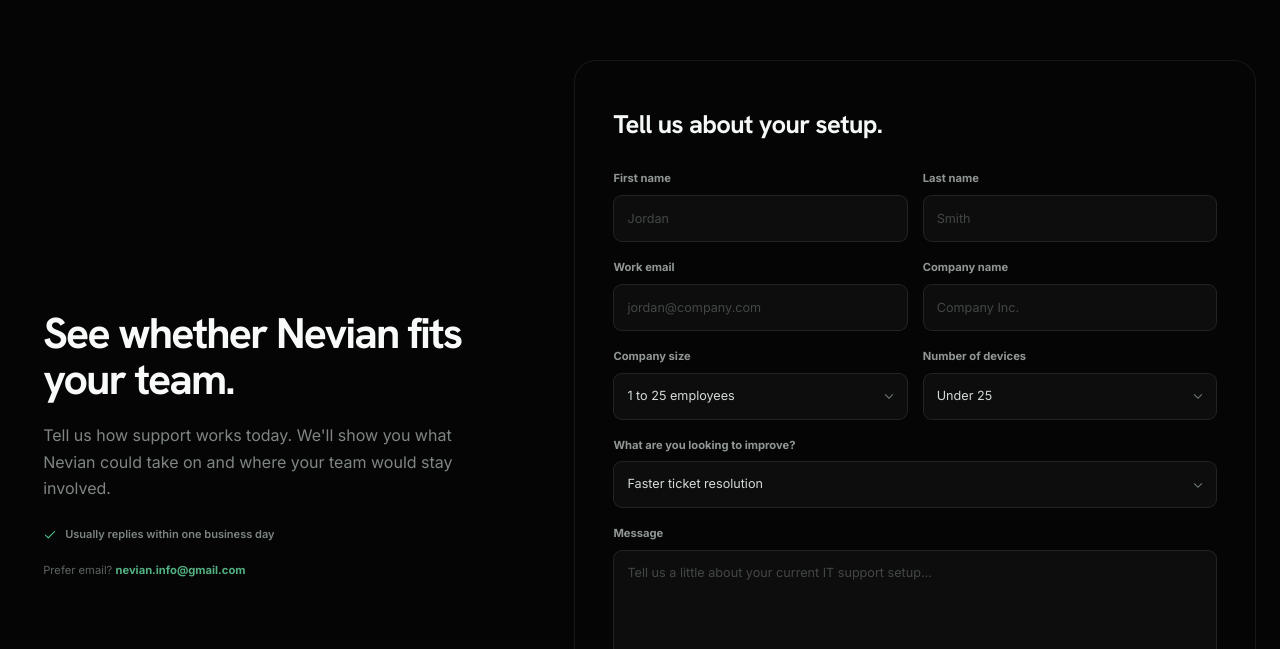
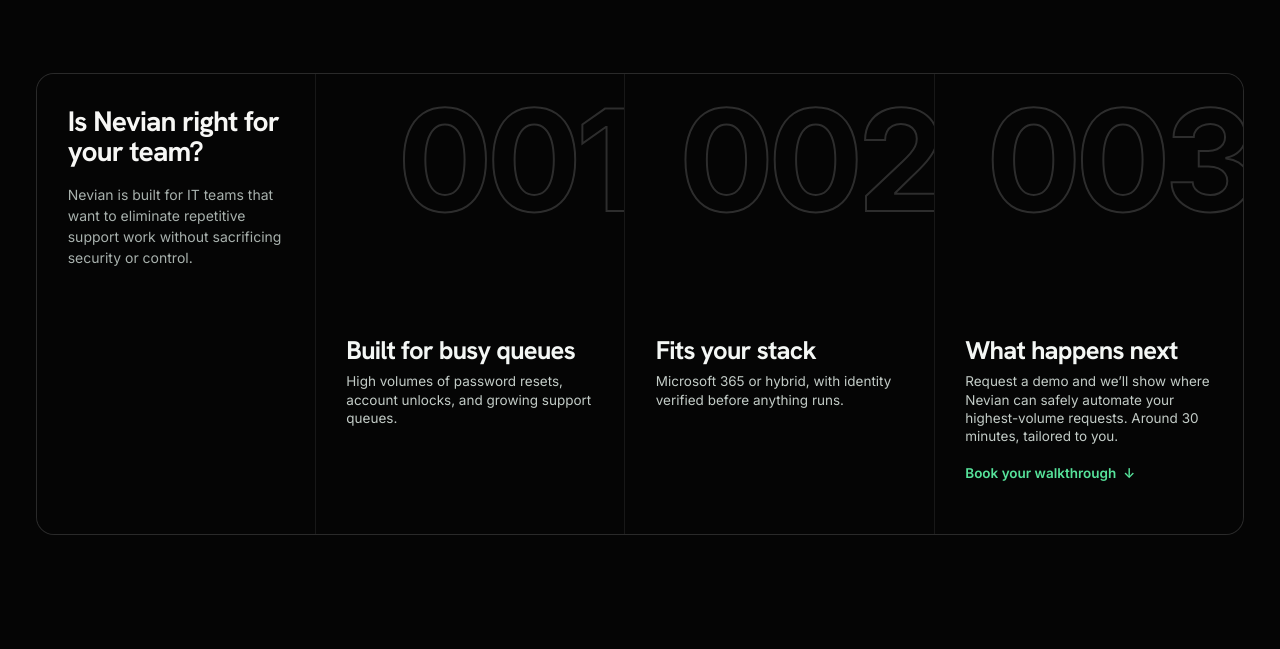
Before and after one commit to NikolayTanev/Nevian, a React (Vite) app in the folder website/: page / in a window 1280 px wide. Shown: the part 2571-3220 px from the top of the page. Built offline with nearby package versions, Linux system fonts and the light colour scheme.

Commit message:
1,2,3 cards

```diff
--- a/website/src/ScratchLanding.jsx
+++ b/website/src/ScratchLanding.jsx
@@ -3,6 +3,7 @@
 import { ScrollToPlugin } from 'gsap/ScrollToPlugin';
 import PasswordResetDemo from './components/PasswordResetDemo.jsx';
 import Integrations from './components/Integrations.jsx';
+import FitSection from './components/FitSection.jsx';
 import ContactSection from './components/ContactSection.jsx';
 import Footer from './components/Footer.jsx';
 import PlatformMenu from './components/PlatformMenu.jsx';
@@ -556,6 +557,7 @@
         </div>
       </section>
 
+      <FitSection />
       <ContactSection />
       <Footer showCta={false} />
     </main>
--- /dev/null
+++ b/website/src/components/FitSection.jsx
@@ -0,0 +1,49 @@
+const fitCards = [
+  {
+    num: '001',
+    title: 'Built for busy queues',
+    body: 'High volumes of password resets, account unlocks, and growing support queues.',
+  },
+  {
+    num: '002',
+    title: 'Fits your stack',
+    body: 'Microsoft 365 or hybrid, with identity verified before anything runs.',
+  },
+  {
+    num: '003',
+    title: 'What happens next',
+    body: 'Request a demo and we\u2019ll show where Nevian can safely automate your highest-volume requests. Around 30 minutes, tailored to you.',
+    cta: { label: 'Book your walkthrough', href: '#contact' },
+  },
+];
+
+export default function FitSection() {
+  return (
+    <section className="fit-section" aria-labelledby="fit-heading">
+      <div className="fit-grid">
+        <div className="fit-intro">
+          <h2 id="fit-heading">Is Nevian right for your team?</h2>
+          <p>
+            Nevian is built for IT teams that want to eliminate repetitive support
+            work without sacrificing security or control.
+          </p>
+        </div>
+
+        {fitCards.map((card) => (
+          <article className="fit-card" key={card.num}>
+            <span className="fit-num">{card.num}</span>
+            <h3 className="fit-card-title">{card.title}</h3>
+            <div className="fit-card-body">
+              {card.body && <p>{card.body}</p>}
+              {card.cta && (
+                <a className="fit-cta" href={card.cta.href}>
+                  {card.cta.label} <span aria-hidden="true">↓</span>
+                </a>
+              )}
+            </div>
+          </article>
+        ))}
+      </div>
+    </section>
+  );
+}
--- a/website/src/scratch.css
+++ b/website/src/scratch.css
@@ -912,3 +912,117 @@
 .scratch-page .integrations-band::after { display: none; }
 /* No drop shadows on the form card (black-on-black, just adds fuzz). */
 .scratch-page .contact-form { box-shadow: none; }
+
+/* "Is Nevian right for your team?" fit section — an intro column plus numbered
+   pillar cards. Cards are black like the form card and invert to a white card
+   with black text on hover. Connected with hairline dividers (1px gap bleed). */
+.fit-section {
+  width: min(1360px, calc(100% - 72px));
+  margin: 0 auto;
+  padding-block: clamp(60px, 8vw, 120px);
+}
+.fit-grid {
+  display: grid;
+  grid-template-columns: 0.9fr 1fr 1fr 1fr;
+  gap: 1px;
+  background: rgba(255, 255, 255, .08);
+  border: 1px solid rgba(255, 255, 255, .08);
+  border-radius: 18px;
+  overflow: hidden;
+}
+.fit-intro,
+.fit-card {
+  background: #050505;
+  padding: clamp(28px, 2.6vw, 44px) clamp(24px, 2.4vw, 40px);
+}
+/* Intro column stays top-aligned. */
+.fit-intro { display: flex; flex-direction: column; gap: 16px; }
+.fit-intro h2 {
+  margin: 0;
+  color: #f7f7f5;
+  font-size: clamp(24px, 2.2vw, 32px);
+  font-weight: 700;
+  line-height: 1.08;
+  letter-spacing: -.03em;
+}
+.fit-intro p { margin: 0; color: #a8b1ad; font-size: 14px; line-height: 1.5; }
+
+.fit-card {
+  position: relative;
+  display: flex;
+  flex-direction: column;
+  min-height: clamp(340px, 40vw, 460px);
+  overflow: hidden;
+  transition: background .3s ease;
+}
+/* Big, thick, outline-only number bleeding off the right edge of the card. */
+.fit-num {
+  position: absolute;
+  top: .12em;
+  right: -.05em;
+  color: transparent;
+  font-size: clamp(96px, 11vw, 168px);
+  font-weight: 800;
+  line-height: 1;
+  letter-spacing: -.04em;
+  -webkit-text-stroke: 2px rgba(255, 255, 255, .16);
+  transition: -webkit-text-stroke-color .3s ease;
+  pointer-events: none;
+  user-select: none;
+}
+.fit-card-title {
+  position: relative;
+  z-index: 1;
+  /* Push the title + body group to the bottom of the card. */
+  margin: auto 0 8px;
+  color: #f4f7f5;
+  font-size: clamp(24px, 2vw, 34px);
+  font-weight: 700;
+  line-height: 1.08;
+  letter-spacing: -.03em;
+  transition: color .3s ease;
+}
+/* Fixed body height so all three titles land on the same baseline regardless
+   of how much text each card carries. */
+.fit-card-body { position: relative; z-index: 1; min-height: clamp(104px, 10.5vw, 128px); }
+.fit-check-list { display: grid; gap: 12px; margin: 0; padding: 0; list-style: none; }
+.fit-check-list li {
+  display: flex;
+  align-items: flex-start;
+  gap: 10px;
+  color: #c3ccc7;
+  font-size: 13.5px;
+  line-height: 1.4;
+  transition: color .3s ease;
+}
+.fit-check { flex: 0 0 auto; width: 17px; height: 17px; margin-top: 1px; color: #57e39b; transition: color .3s ease; }
+.fit-card-body p { margin: 0; color: #c3ccc7; font-size: 13.5px; line-height: 1.35; transition: color .3s ease; }
+.fit-cta {
+  display: inline-flex;
+  align-items: center;
+  gap: 7px;
+  margin-top: 18px;
+  color: #57e39b;
+  font-size: 13.5px;
+  font-weight: 600;
+  text-decoration: none;
+  transition: color .3s ease;
+}
+
+/* Hover: invert to a white card with black text. */
+.fit-card:hover { background: #fff; }
+.fit-card:hover .fit-card-title,
+.fit-card:hover .fit-check-list li,
+.fit-card:hover .fit-card-body p,
+.fit-card:hover .fit-check,
+.fit-card:hover .fit-cta { color: #0a0b0b; }
+.fit-card:hover .fit-num { -webkit-text-stroke-color: rgba(10, 11, 11, .18); }
+
+@media (max-width: 900px) {
+  .fit-section { width: calc(100% - 36px); }
+  .fit-grid { grid-template-columns: 1fr; }
+  .fit-card { min-height: 0; }
+  /* Single column: no need to force content to the bottom. */
+  .fit-card-title { margin-top: 0; }
+  .fit-card-body { min-height: 0; }
+}
```
